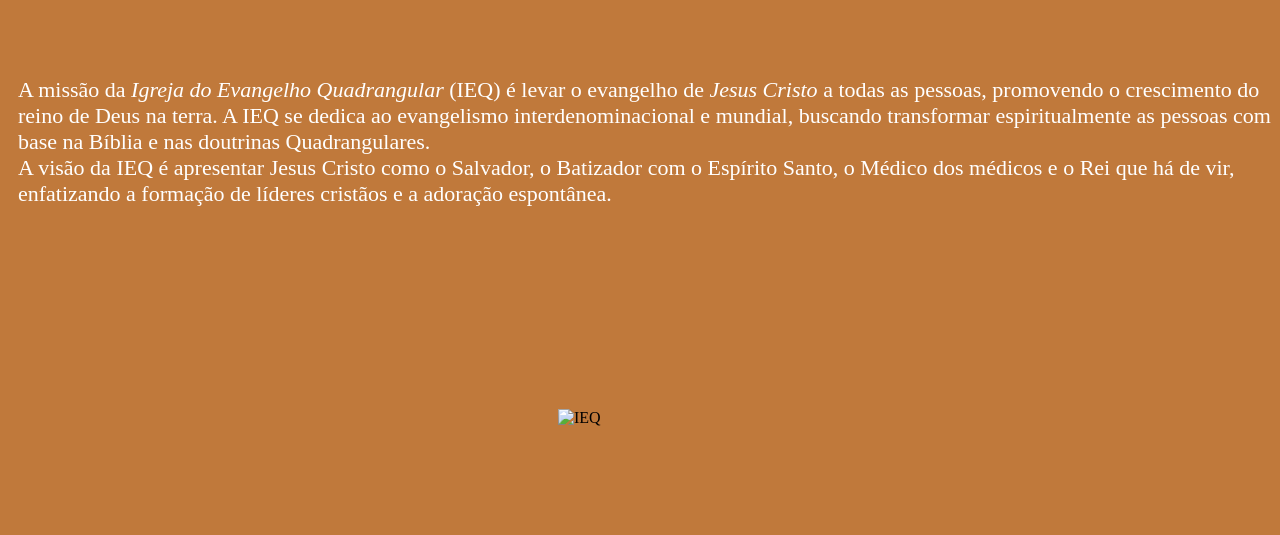
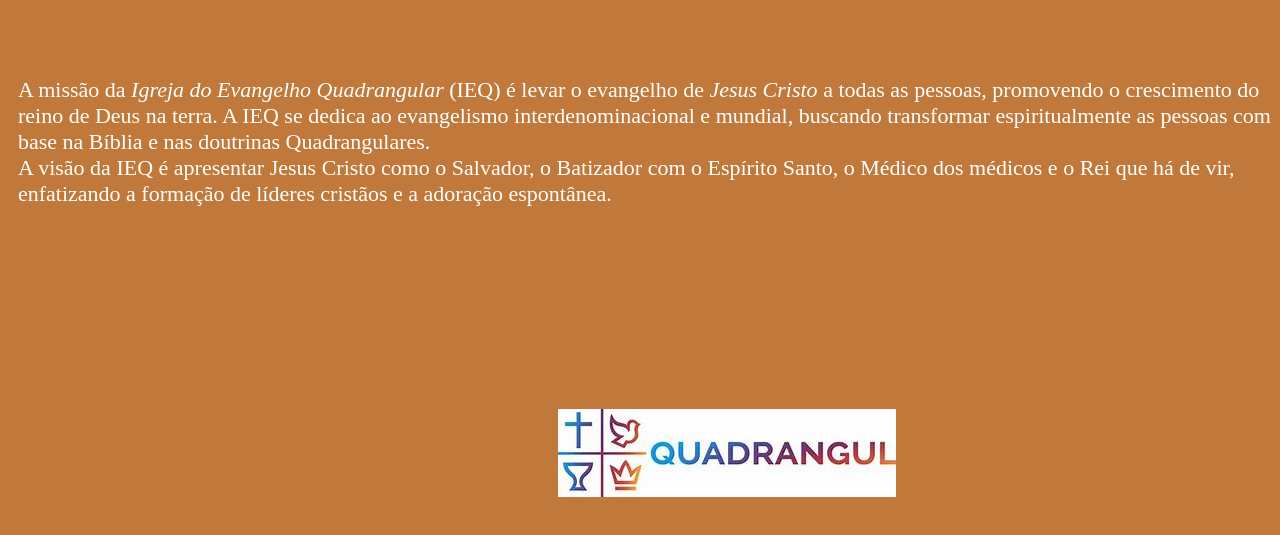
Before and after one commit to wesleydiego/portifolio-site-ieq-planalto, a plain HTML site: page Missao.html in a window 1280 px wide. Shown: the part 141-676 px from the top of the page. Drawn offline with Linux system fonts and the light colour scheme; the site is published under a folder, as on GitHub Pages, so addresses that start at the root find nothing.

Commit message:
Update Missao.html
arrumando as imagens da logo que nao estava aparecendo.

```diff
--- a/Missao.html
+++ b/Missao.html
@@ -32,5 +32,5 @@
 <br>
 
     <footer class="imagem">
-        <img src="/img/ieq.jpg" alt="IEQ">
+        <img src="./img/ieq.jpg" alt="IEQ">
     </footer>
```
